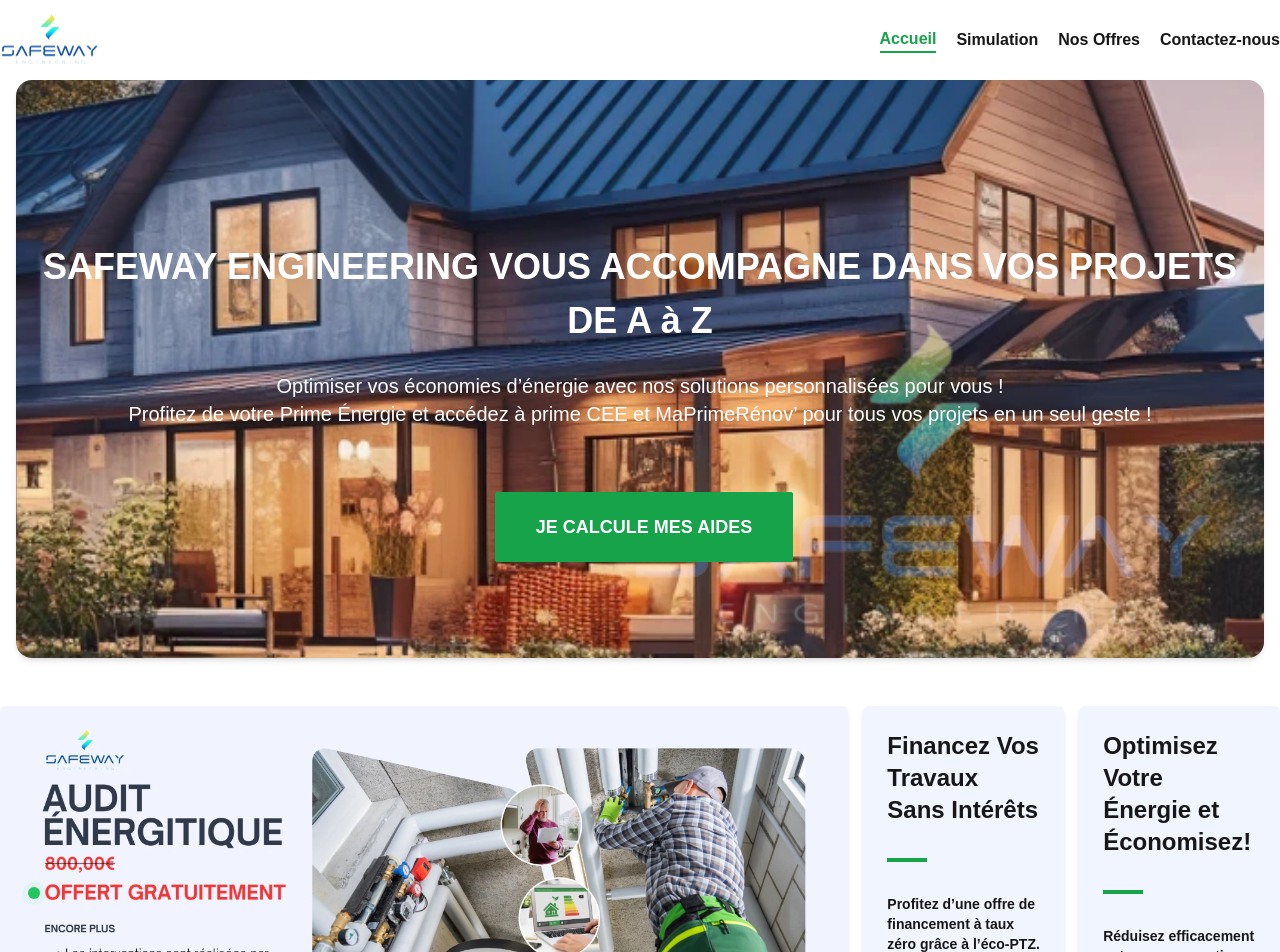
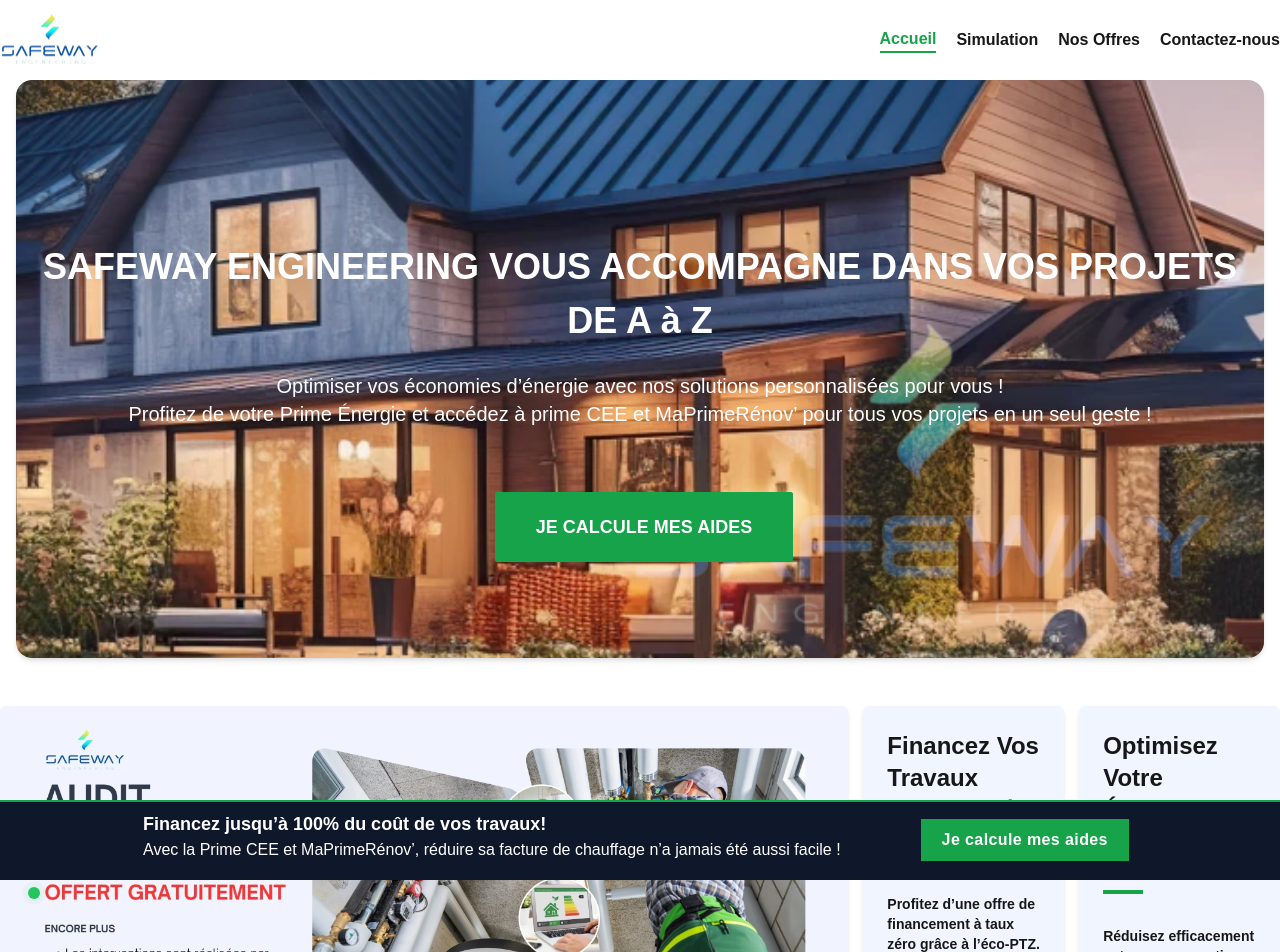
Before and after one commit to bdevgroup/safeway-website, a Next.js app: page / in a window 1280 px wide. Shown: the top 952 px of the page. Built offline with nearby package versions, Linux system fonts and the light colour scheme.

Commit message:
Add Sticky Bottom Banner Component

```diff
--- /dev/null
+++ b/components/BottomStickyBanner.tsx
@@ -0,0 +1,58 @@
+"use client";
+import React, { useCallback, useEffect, useState } from "react";
+import Link from "next/link";
+
+// Component to render a bottom sticky banner with scroll-based animation
+const BottomStickyBanner: React.FC = () => {
+  //   const [isFixed, setIsFixed] = useState<boolean>(false); // Whether the banner is fixed at the bottom
+  const [scrollY, setScrollY] = useState<number>(0); // Track the scroll position
+
+  const scrollThreshold = 300; // Threshold to trigger the banner's appearance
+
+  // Scroll event handler, adjusts the scrollY state
+  const onScroll = useCallback(() => {
+    setScrollY(window.pageYOffset);
+  }, []);
+
+  // Effect hook to set up and clean up the scroll event listener
+  useEffect(() => {
+    const handleScroll = () => onScroll();
+
+    window.addEventListener("scroll", handleScroll, { passive: true });
+
+    return () => {
+      window.removeEventListener("scroll", handleScroll, {});
+    };
+  }, [onScroll]);
+
+  return (
+    <div
+      className={`bg-slate-900 transition-transform duration-300 ${
+        scrollY >= scrollThreshold ? "translate-y-0" : "translate-y-full"
+      } md:block simulation-bare hidden border-t-2 p-5 py-2 border-green-600 text-white fixed bottom-0 left-0 z-999 w-screen min-h-20`}
+    >
+      <div className="container">
+        <div className="flex justify-center items-center gap-20">
+          <div>
+            <h3 className="text-lg font-bold">
+              Financez jusqu’à 100% du coût de vos travaux!
+            </h3>
+            <p className="font-light">
+              Avec la Prime CEE et MaPrimeRénov’, réduire sa facture de
+              chauffage n’a jamais été aussi facile !
+            </p>
+          </div>
+          <Link
+            href="/calculer-mes-aides"
+            title="Je calculer mais aides"
+            className="py-2 px-5 inline-block font-semibold tracking-wide border align-middle duration-500 text-base text-center bg-green-600 hover:bg-green-700 border-green-600 hover:border-green-700 text-white me-2 mt-2"
+          >
+            Je calcule mes aides
+          </Link>
+        </div>
+      </div>
+    </div>
+  );
+};
+
+export default BottomStickyBanner;
--- a/components/Footer.tsx
+++ b/components/Footer.tsx
@@ -5,6 +5,7 @@
 import React, { useState, useCallback } from "react";
 import { BiCheckDouble } from "react-icons/bi";
 import { BsMailbox } from "react-icons/bs";
+import BottomStickyBanner from "./BottomStickyBanner";
 
 const NewsletterForm = ({
   onSubmit,
@@ -162,6 +163,7 @@
           </div>
         </div>
       </div>
+      <BottomStickyBanner />
     </footer>
   );
 };
```
